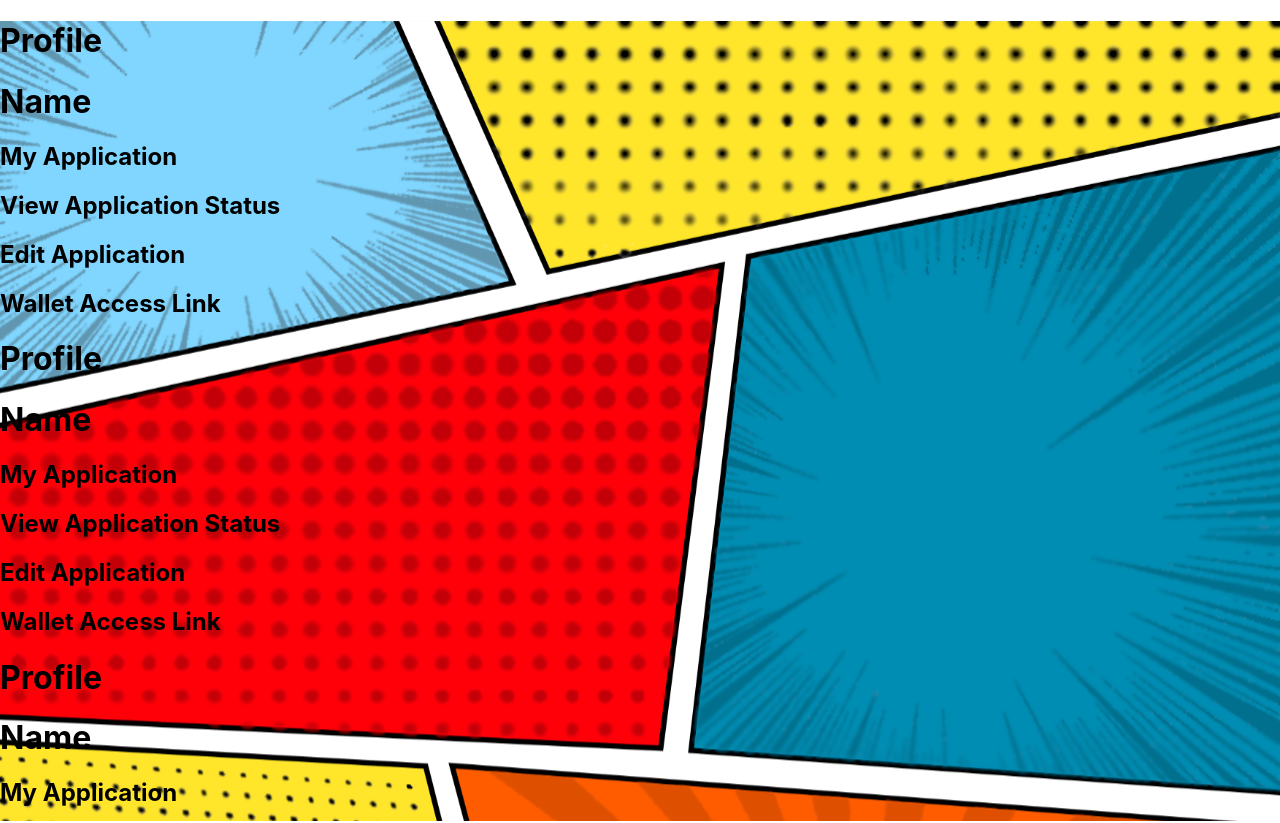
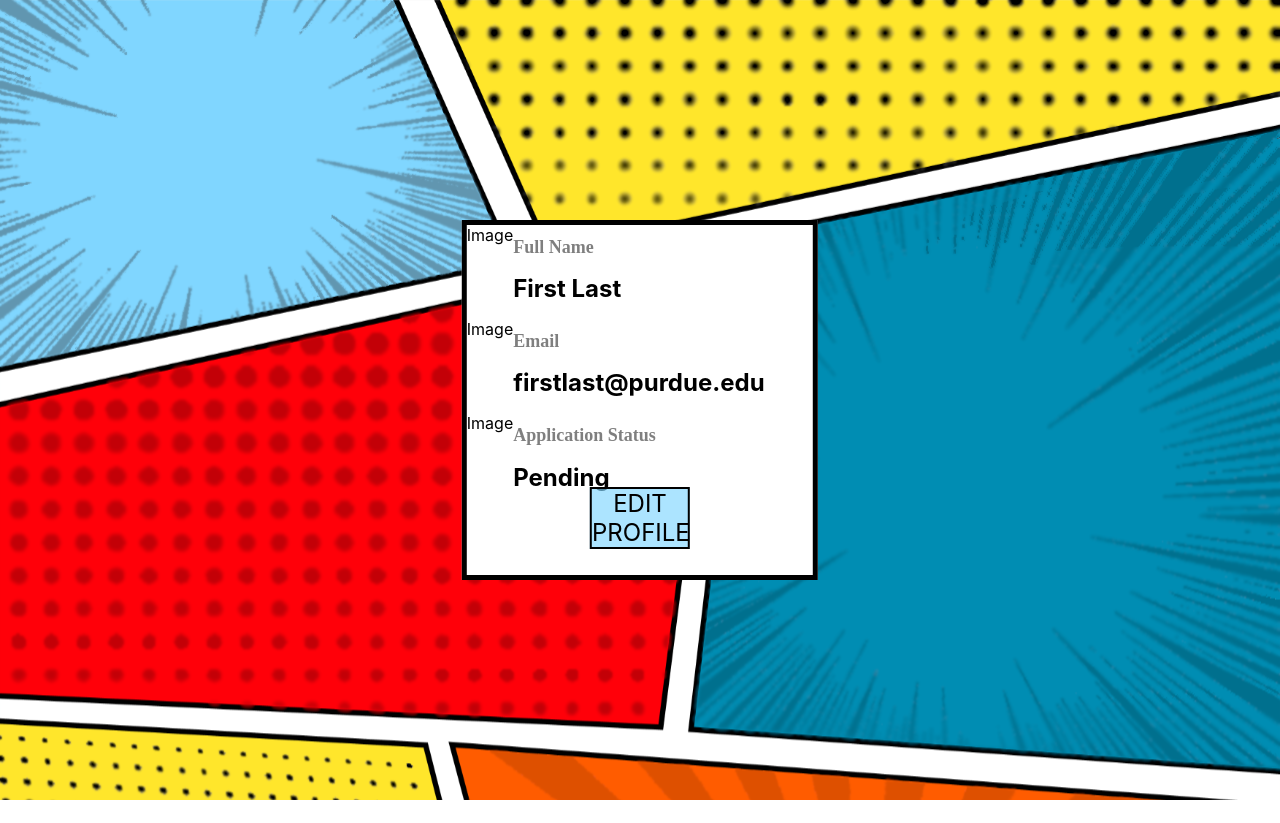
Before and after one commit to Hello-World-Purdue/hw21-frontend, a Next.js app: page /profile in a window 1280 px wide. Shown: the top 823 px of the page. After the commit the page ends 800 px from the top, so only its background shows below. Built offline with nearby package versions, Linux system fonts and the light colour scheme; a web font is replaced by a local one.

Commit message:
Edited profile page and styled to match mockups

```diff
--- /dev/null
+++ b/Components/profile/ProfileInfo.tsx
@@ -0,0 +1,17 @@
+import styles from "../../styles/Home.module.css";
+
+export default function ProfileInfo(props) {
+  return (
+    <div className={styles.profile_info}>
+      <div className={styles.profile_image}>Image</div>
+      <div className={styles.profile_container}>
+        <div className={styles.profile_header}>
+          <h1> {props.header} </h1>
+        </div>
+        <div className={styles.profile_data}>
+          <h1>{props.placeholder}</h1>
+        </div>
+      </div>
+    </div>
+  );
+}
--- a/pages/profile.tsx
+++ b/pages/profile.tsx
@@ -1,50 +1,31 @@
 import styles from "../styles/Home.module.css";
+import ProfileInfo from "../Components/profile/ProfileInfo";
 
 export default function Profile() {
   return (
     <div className={styles.profile_main}>
-      <h1>Profile</h1>
-      <h1>Name</h1>
-      <a href="/review">
-        <h2>My Application</h2>
-      </a>
-      <a>
-        <h2>View Application Status</h2>
-      </a>
-      <a href="/edit">
-        <h2>Edit Application</h2>
-      </a>
-      <a href="/wallet">
-        <h2>Wallet Access Link</h2>
-      </a>
-      <h1>Profile</h1>
-      <h1>Name</h1>
-      <a href="/review">
-        <h2>My Application</h2>
-      </a>
-      <a>
-        <h2>View Application Status</h2>
-      </a>
-      <a href="/edit">
-        <h2>Edit Application</h2>
-      </a>
-      <a href="/wallet">
-        <h2>Wallet Access Link</h2>
-      </a>
-      <h1>Profile</h1>
-      <h1>Name</h1>
-      <a href="/review">
-        <h2>My Application</h2>
-      </a>
-      <a>
-        <h2>View Application Status</h2>
-      </a>
-      <a href="/edit">
-        <h2>Edit Application</h2>
-      </a>
-      <a href="/wallet">
-        <h2>Wallet Access Link</h2>
-      </a>
+      <div className={styles.profile_box}>
+        <ProfileInfo
+          image="../../images/profile/profile_face.svg"
+          header="Full Name"
+          placeholder="First Last"
+        />
+        <ProfileInfo
+          image="../../images/profile/profile_email.svg"
+          header="Email"
+          placeholder="firstlast@purdue.edu"
+        />
+        <ProfileInfo
+          image="../../images/profile/profile_status.svg"
+          header="Application Status"
+          placeholder="Pending"
+        />
+        <div className={styles.profile_center}>
+          <div className={styles.profile_editbutton}>
+            <a href="/edit">EDIT PROFILE</a>
+          </div>
+        </div>
+      </div>
     </div>
   );
 }
```
